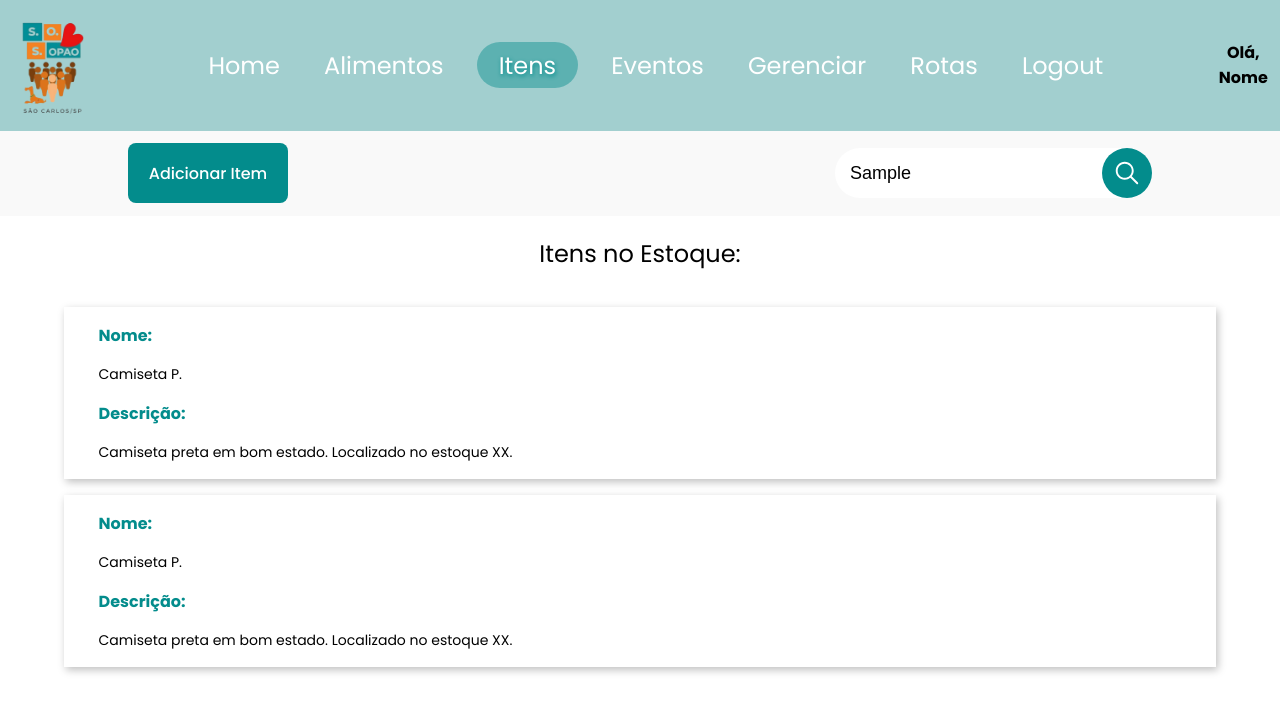
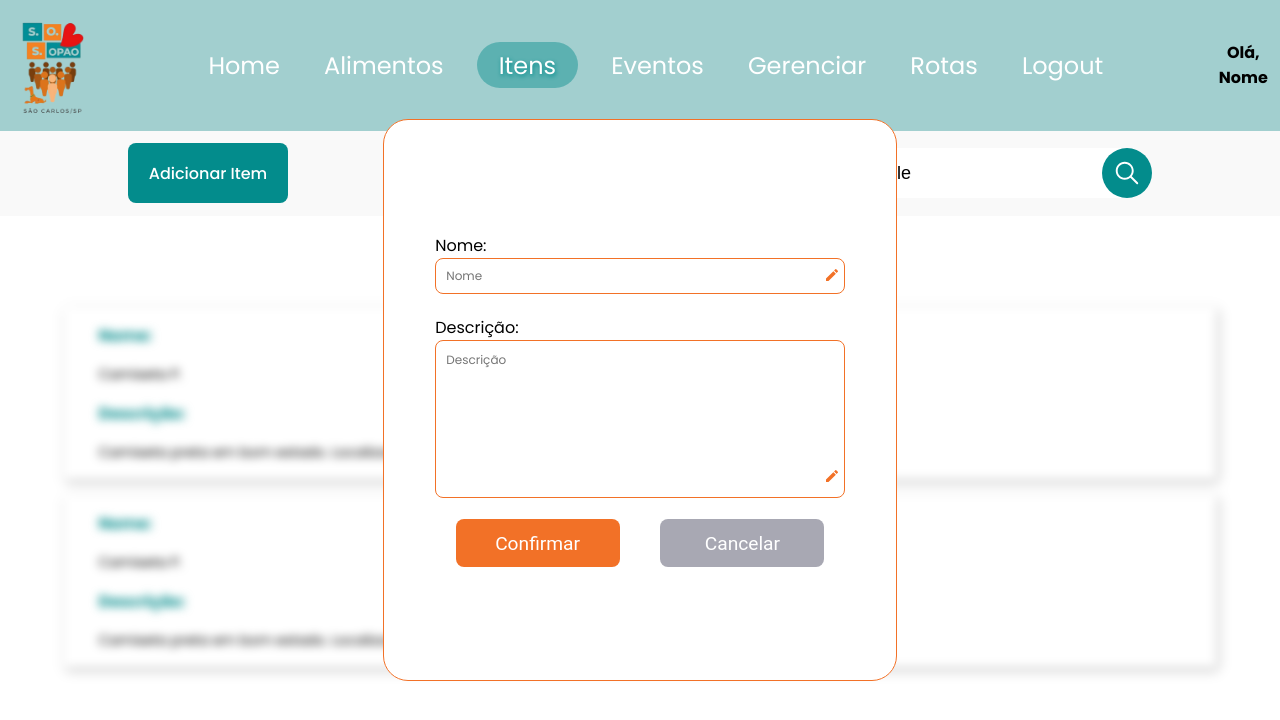
Before and after one commit to LuisHDantas/Projeto-SOSopao, a React (Create React App) app in the folder sosopao-app/: page /itens in a window 1280 px wide. Both pictures are taken after typing "Sample" into the empty fields and a click on the button "Adicionar Item". Shown: the top 720 px of the page. Built offline with nearby package versions, Linux system fonts and the light colour scheme.

Commit message:
feat: pop-up do adicionar item

```diff
--- /dev/null
+++ b/sosopao-app/src/components/BotaoCinza/index.jsx
@@ -0,0 +1,7 @@
+import './style.css'
+
+export function BotaoCinza({ children, ...props }){
+    return(
+        <button className='btn-cancelar' {...props}>{children}</button>
+    )
+}
--- /dev/null
+++ b/sosopao-app/src/components/BotaoCinza/style.css
@@ -0,0 +1,17 @@
+.btn-cancelar {
+    background-color: #A8A8B3;
+    color: white;
+    border-radius: 8px;
+    width: 25vw;
+    height: 6vh;
+    font-family: 'Roboto', sans-serif;
+    font-size: 1.2rem;
+    border: 0;
+}
+
+@media screen and (min-width: 992px) {
+    .btn-cancelar {
+        width: 100%;
+    }
+
+}
--- /dev/null
+++ b/sosopao-app/src/components/BotaoLaranja/index.jsx
@@ -0,0 +1,7 @@
+import './style.css'
+
+export function BotaoLaranja({ children, ...props }){
+    return(
+        <button className='btn-confirmar' {...props}>{children}</button>
+    )
+}
--- /dev/null
+++ b/sosopao-app/src/components/BotaoLaranja/style.css
@@ -0,0 +1,17 @@
+.btn-confirmar {
+    background-color: #F27127;
+    color: white;
+    border-radius: 8px;
+    width: 25vw;
+    height: 6vh;
+    font-family: 'Roboto', sans-serif;
+    font-size: 1.2rem;
+    border: 0;
+}
+
+@media screen and (min-width: 992px) {
+    .btn-confirmar {
+        width: 100%;
+    }
+
+}
--- a/sosopao-app/src/components/CardItens/index.jsx
+++ b/sosopao-app/src/components/CardItens/index.jsx
@@ -5,7 +5,7 @@ import { MdEdit } from "react-icons/md";
 import { FaCheck } from "react-icons/fa";
 import './style.css'
 
-export function CardItens(){
+export function CardItens({abreDeletar=null}){
 
     const [isOpen, setIsOpen] = useState(false);
     const [isEdit, setIsEdit] = useState(false);
@@ -53,7 +53,7 @@ export function CardItens(){
                     </ButtonEditEstoque>
                     { isEdit?
                         <ButtonRemoveEstoque style={{'opacity': 0.5}}/>:
-                        <ButtonRemoveEstoque/>
+                        <ButtonRemoveEstoque onClick={abreDeletar}/>
                     }
                 </div>)
             }
--- /dev/null
+++ b/sosopao-app/src/components/ModalAddItem/index.jsx
@@ -0,0 +1,53 @@
+import './style.css'
+import { MdEdit } from "react-icons/md";
+import { BotaoLaranja } from '../BotaoLaranja';
+import { BotaoCinza } from '../BotaoCinza';
+import { useState } from 'react';
+import { BiColor } from 'react-icons/bi';
+import { TbBackground } from 'react-icons/tb';
+
+export function AddItem({fechaAddItem}){
+
+    const [formData, setFormData] = useState({
+        nome: '',
+        descricao: '',
+    });
+
+    // Lida com evento de mudança do input
+    const handleChange = (event) => {
+        const { name, value } = event.target;
+        setFormData({
+          ...formData,
+          [name]: value,
+        });
+    };
+
+    return(
+        <div className="add-itens-modal">
+            <form>
+                <div className='campo-add-itens'>
+                    <label>Nome:</label>
+                    <input placeholder="Nome" name="nome" onChange={handleChange}/>
+                    <MdEdit className='icon-add-itens'/>
+                </div>
+
+                <div className='campo-add-itens'>
+                    <label>Descrição:</label>
+                    <textarea placeholder='Descrição' name="descricao" onChange={handleChange}/>
+                    <MdEdit style={{bottom: '15%'}} className='icon-add-itens'/>
+                </div>
+
+                <div id='container-btns-add-itens'>
+                    <BotaoLaranja onClick={()=>{
+
+                        fechaAddItem();
+                    }}
+                    >
+                        Confirmar
+                    </BotaoLaranja>
+                    <BotaoCinza onClick={fechaAddItem}>Cancelar</BotaoCinza>
+                </div>
+            </form>
+        </div>
+    )
+}
--- /dev/null
+++ b/sosopao-app/src/components/ModalAddItem/style.css
@@ -0,0 +1,87 @@
+.add-itens-modal {
+    border: 1px solid #F27127;
+    border-radius: 25px;
+    display: flex;
+    flex-direction: column;
+    justify-content: center;
+    align-items: center;
+    width: 60%;
+    height: 70vh;
+    font-family: 'Poppins', sans-serif;
+    position: fixed;
+    top: 50%;
+    left: 50%;
+    transform: translate(-50%, -50%);
+    background-color: white;
+    z-index: 1000;
+}
+
+.add-itens-modal form {
+    width: 80%;
+    display: flex;
+    flex-direction: column;
+    justify-content: center;
+    align-items: center;
+}
+
+.campo-add-itens {
+    display: flex;
+    flex-direction: column;
+    width: 100%;
+    margin-bottom: 5px;
+}
+
+.campo-add-itens textarea {
+    resize: none;
+}
+
+.campo-add-itens input {
+    border: 1px solid #F27127;
+    border-radius: 8px;
+    height: 4vh;
+    font-size: 12px;
+    padding-left: 10px;
+    font-family: 'Poppins', sans-serif;
+    outline: none;
+}
+.campo-add-itens textarea {
+    font-family: 'Poppins', sans-serif;
+    border: 1px solid #F27127;
+    border-radius: 8px;
+    height: 17vh;
+    font-size: 12px;
+    padding: 10px 10px;
+    outline: none;
+}
+
+::-webkit-calendar-picker-indicator {
+    filter: invert(1);
+}
+
+.icon-add-itens {
+    position: relative;
+    left: 90%;
+    bottom: 35%;
+    color: #F27127;
+}
+
+#container-btns-add-itens {
+    display: flex;
+    flex-direction: row;
+    justify-content: space-around;
+    width: 100%;
+}
+
+#container-btns-add-itens > button {
+    max-width: 40%;
+}
+
+@media screen and (min-width: 992px) {
+    .add-itens-modal {
+        width: 40%;
+    }
+
+    .icon-add-itens {
+        left: 95%;
+    }
+}
--- /dev/null
+++ b/sosopao-app/src/components/ModalDeletarEvento/index.jsx
@@ -0,0 +1,25 @@
+import './style.css';
+import { TbLetterX } from "react-icons/tb";
+import { BotaoCinza } from '../BotaoCinza';
+
+export function DeletarEvento({fechaDeletar, index, onDelete, dados}){
+    function handleDelete() {
+        onDelete(index); // Call onDelete function with the index
+        fechaDeletar(); // Close the delete modal
+    }
+
+
+    return(
+        <div className="deletar-evento-modal">
+            <p>Deseja EXCLUIR esse evento?</p>
+            <div className='btns-modal-deletar'>
+                <button id='btn-excluir-evento' onClick={handleDelete}>
+                    <TbLetterX className='icon-excluir-evento'/>
+                     Excluir
+                </button>
+                <BotaoCinza onClick={fechaDeletar}>Cancelar</BotaoCinza>
+            </div>
+
+        </div>
+    )
+}
--- /dev/null
+++ b/sosopao-app/src/components/ModalDeletarEvento/style.css
@@ -0,0 +1,68 @@
+.deletar-evento-modal {
+    border: 1px solid #F27127;
+    border-radius: 25px;
+    display: flex;
+    flex-direction: column;
+    justify-content: center;
+    align-items: center;
+    width: 60%;
+    height: 30vh;
+    text-align: center;
+    font-family: 'Poppins', sans-serif;
+
+    position: fixed;
+    top: 50%;
+    left: 50%;
+    transform: translate(-50%, -50%);
+    background-color: white;
+    z-index: 1000;
+}
+
+.deletar-evento-modal p {
+    width: 80%;
+    font-size: 18px;
+}
+
+.btns-modal-deletar {
+    display: flex;
+    flex-direction: row;
+    justify-content: space-around;
+    width: 100%;
+}
+
+.btns-modal-deletar button .icon-excluir-evento {
+    vertical-align: -10%;
+}
+
+.btns-modal-deletar > button {
+    border-radius: 25px;
+    color: white;
+    font-family: 'Roboto', sans-serif;
+    font-size: 1rem;
+    height: 7vh;
+    width: 15vw;
+}
+
+#btn-excluir-evento {
+    background-color: #F21616;
+}
+
+@media screen and (min-width: 992px) {
+    .deletar-evento-modal {
+        width: 40%;
+    }
+
+    .deletar-evento-modal p {
+        font-size: 21px;
+    }
+
+    .btns-modal-deletar {
+        margin-left: 10px;
+        margin-right: 10px;
+    }
+
+
+    .btns-modal-deletar > button {
+        width: 10vw;
+    }
+}
--- a/sosopao-app/src/pages/Itens.jsx
+++ b/sosopao-app/src/pages/Itens.jsx
@@ -2,24 +2,66 @@ import { Navbar } from "../components/Navbar";
 import { CardItens } from "../components/CardItens";
 import { ButtonSearch } from "../components/buttomSearch";
 import { ButtonAdd } from "../components/buttonAdd";
+import { DeletarEvento } from "../components/ModalDeletarEvento";
+import { AddItem } from "../components/ModalAddItem";
+import { useState, useEffect } from 'react';
 import '../styles/itens.css';
 
+export function Itens(){
+    const [abreDeletar, setAbreDeletar] = useState(false);
+    const [abreAddItem, setAddItem] = useState(false);
 
-export function Itens(){
+    function handleDelete(index) {
+        /*const updatedData = dados.filter((_, i) => i !== index);
+        setDados(updatedData);*/
+        setAbreDeletar(false);
+
+        /*if (index === selectedCardIndex) {
+            setSelectedCardIndex(null); // Deselect the deleted card
+        }*/
+    }
+
     return(
         <div>
             <Navbar type='itens'/>
             <div id="add-search">
-                <ButtonAdd>
+                <ButtonAdd onClick={() => setAddItem(!abreAddItem)}>
                     Adicionar Item
                 </ButtonAdd>
                 <ButtonSearch />
             </div>
-            <div id="conteudo-itens">
-                <h2 id="titulo-itens">Itens no Estoque:</h2>
-                <CardItens/>
-                <CardItens/>
+            {abreDeletar && (
+                <DeletarEvento
+                    fechaDeletar={() => setAbreDeletar(!abreDeletar)}
+                    index={0}
+                    onDelete={handleDelete}
+                />
+            )}
+
+            {abreAddItem &&
+                <AddItem
+                    fechaAddItem={() => setAddItem(!abreAddItem)}
+                />
+            }
+
+            <div className='tela-fundo-branco' style={{
+                filter: abreDeletar || abreAddItem ? 'blur(5px)' : 'none',
+            }}>
+                <div id="conteudo-itens">
+                    <h2 id="titulo-itens">Itens no Estoque:</h2>
+                    <CardItens
+                        abreDeletar={() => {
+                            setAbreDeletar(!abreDeletar);
+                        }}
+                    />
+                    <CardItens
+                        abreDeletar={() => {
+                            setAbreDeletar(!abreDeletar);
+                        }}
+                    />
+                </div>
             </div>
+
 
 
         </div>
```
